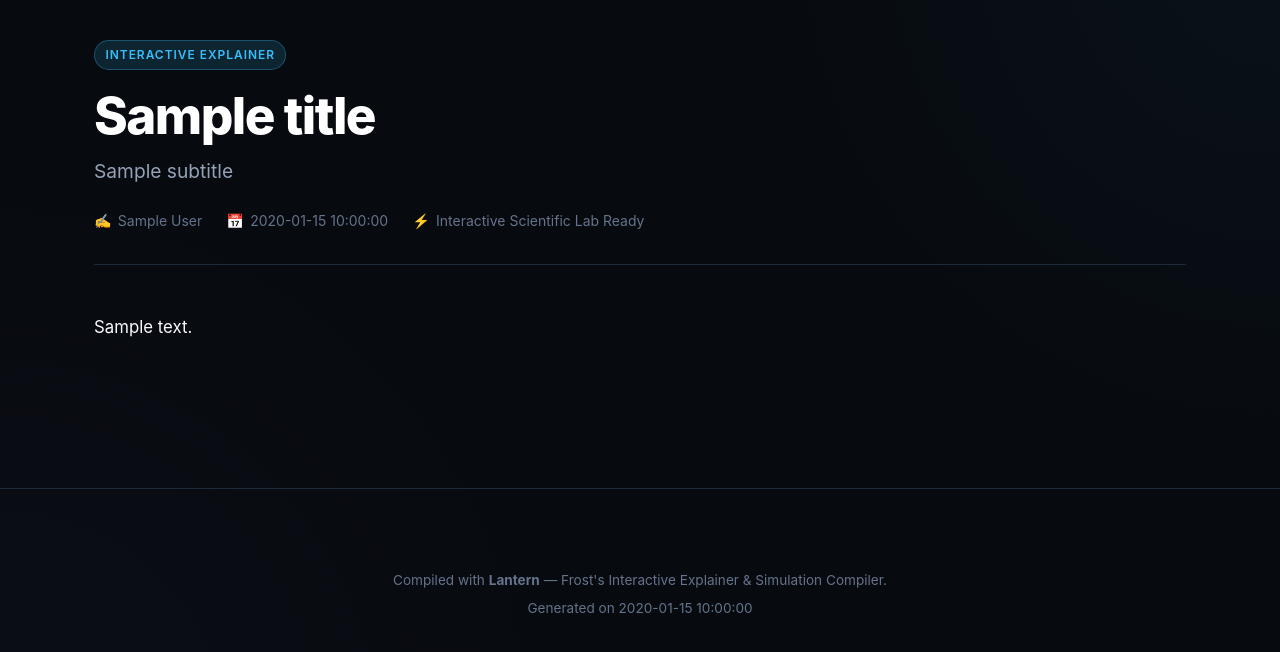
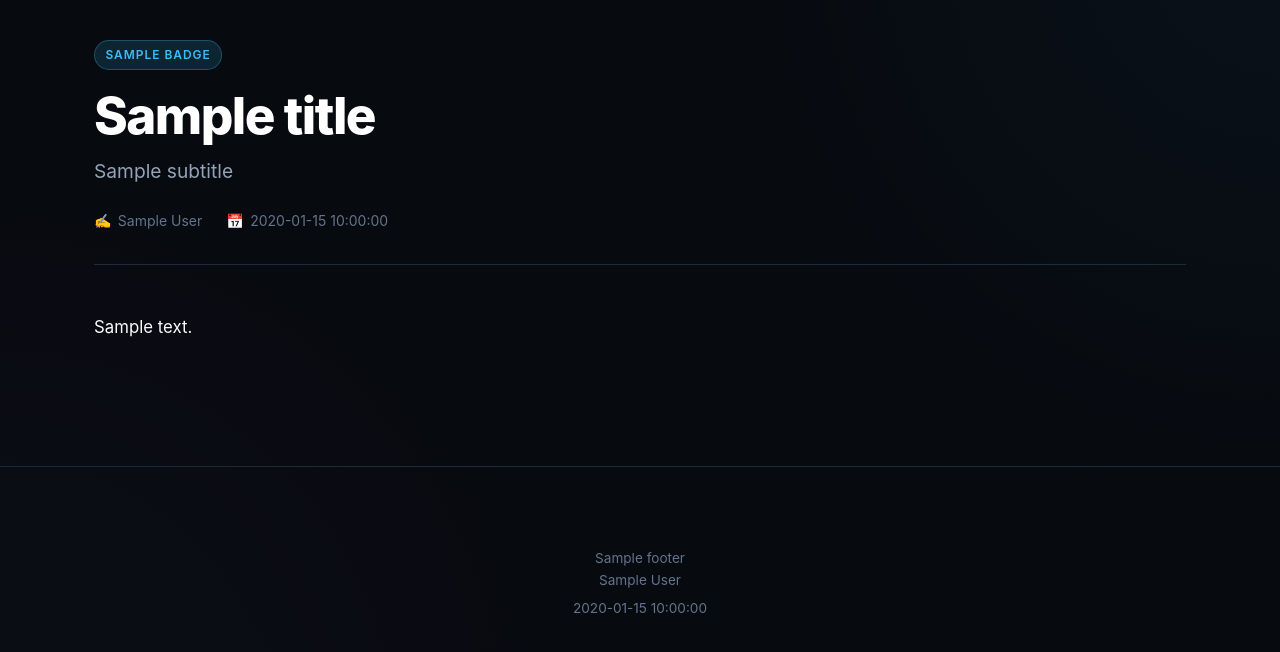
Before and after one commit to SpanishSyntax/Lantern, a Python web app: template src/lantern/templates/explainer.html.j2 in a window 1280 px wide. Shown: the part 61-713 px from the top of the page. Run offline with Jinja, Linux system fonts and the light colour scheme; the template is opened without the code that fills it: most values are stand-ins (such as "Sample title", 1, 10 or a date in 2020).

Commit message:
clean(ui): strip hardcoded marketing badges and boilerplate text

```diff
--- a/src/lantern/compiler.py
+++ b/src/lantern/compiler.py
@@ -188,7 +188,9 @@ class LanternCompiler:
             "title": title,
             "subtitle": subtitle,
             "author": author,
-            "date": date,
+            "date": frontmatter.get("date", ""),
+            "badge": frontmatter.get("badge", ""),
+            "footer": frontmatter.get("footer", ""),
             "snowpack_pdf": snowpack_pdf,
             "nav_dots": frontmatter.get("nav_dots", True),
             "content": rendered_content,
--- a/src/lantern/templates/base.html.j2
+++ b/src/lantern/templates/base.html.j2
@@ -85,12 +85,15 @@
   <div class="lantern-toast-container"></div>
 
   <!-- Footer -->
+  {% if footer or author or date %}
   <footer class="lantern-footer">
     <div class="lantern-container">
-      <p>Compiled with <strong>Lantern</strong> — Frost's Interactive Explainer & Simulation Compiler.</p>
-      {% if date %}<p style="margin-top: 0.3rem;">Generated on {{ date }}</p>{% endif %}
+      {% if footer %}<p>{{ footer }}</p>{% endif %}
+      {% if author %}<p>{{ author }}</p>{% endif %}
+      {% if date %}<p style="margin-top: 0.3rem;">{{ date }}</p>{% endif %}
     </div>
   </footer>
+  {% endif %}
 
   {# Lantern Core Client Runtime #}
   {% if standalone %}
--- a/src/lantern/templates/explainer.html.j2
+++ b/src/lantern/templates/explainer.html.j2
@@ -6,11 +6,14 @@
   <section class="lantern-hero">
     <div class="lantern-hero-split">
       <div>
-        <span class="lantern-badge">Interactive Explainer</span>
+        {% if badge %}
+          <span class="lantern-badge">{{ badge }}</span>
+        {% endif %}
         <h1 class="lantern-title">{{ title }}</h1>
         {% if subtitle %}
           <p class="lantern-subtitle">{{ subtitle }}</p>
         {% endif %}
+        {% if author or date %}
           <div class="lantern-meta-bar">
             {% if author %}
               <div class="lantern-meta-item">
@@ -24,11 +27,8 @@
                 <span>{{ date }}</span>
               </div>
             {% endif %}
-          <div class="lantern-meta-item">
-            <span>⚡</span>
-            <span>Interactive Scientific Lab Ready</span>
           </div>
-        </div>
+        {% endif %}
       </div>
     </div>
   </section>
```
Also changed, not shown: src/lantern/directives/plot.py (+7 -9 lines), src/lantern/templates/dashboard.html.j2 (+5 -3 lines). Lines whose indentation alone changed are shown as unchanged.
